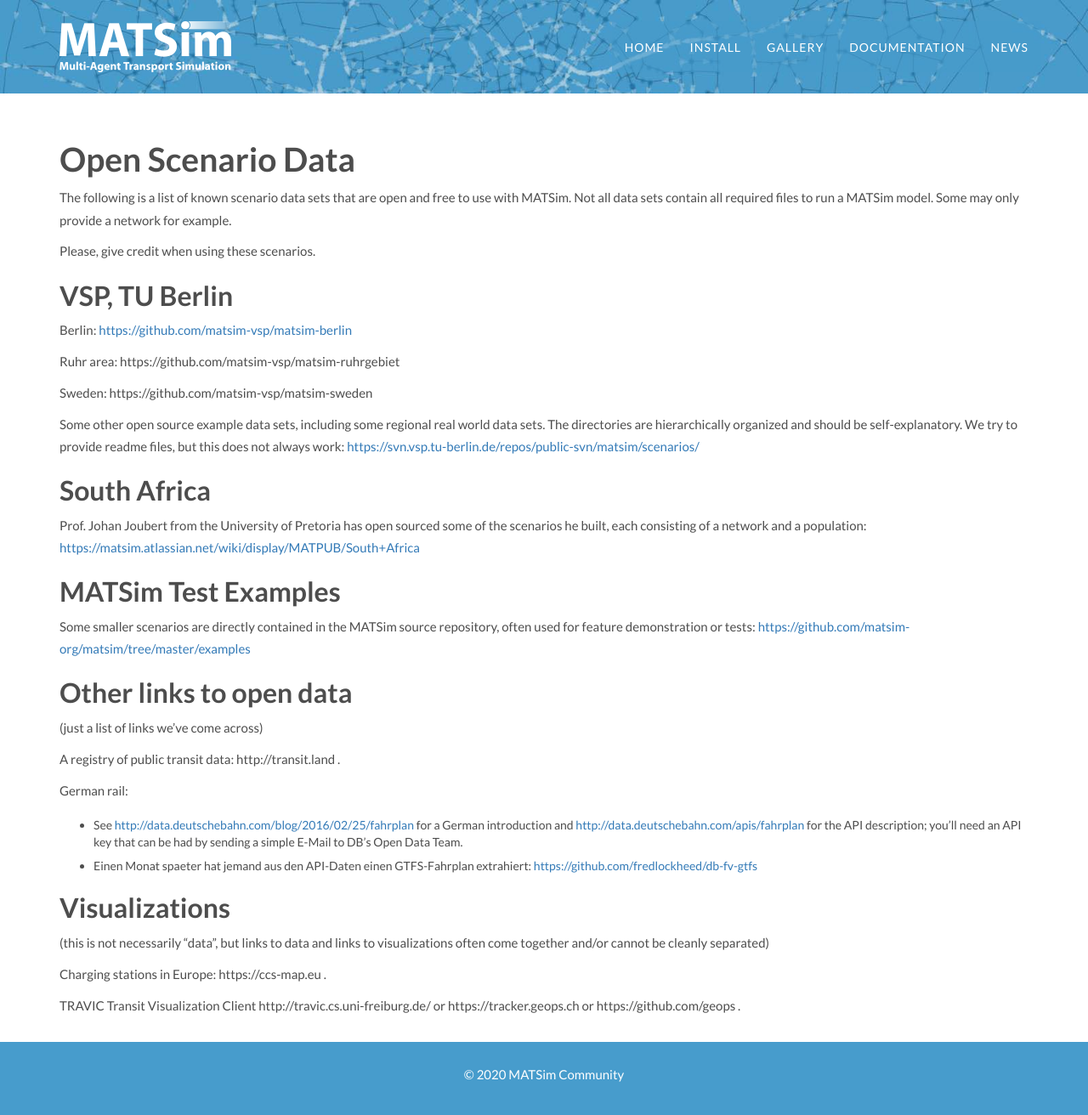
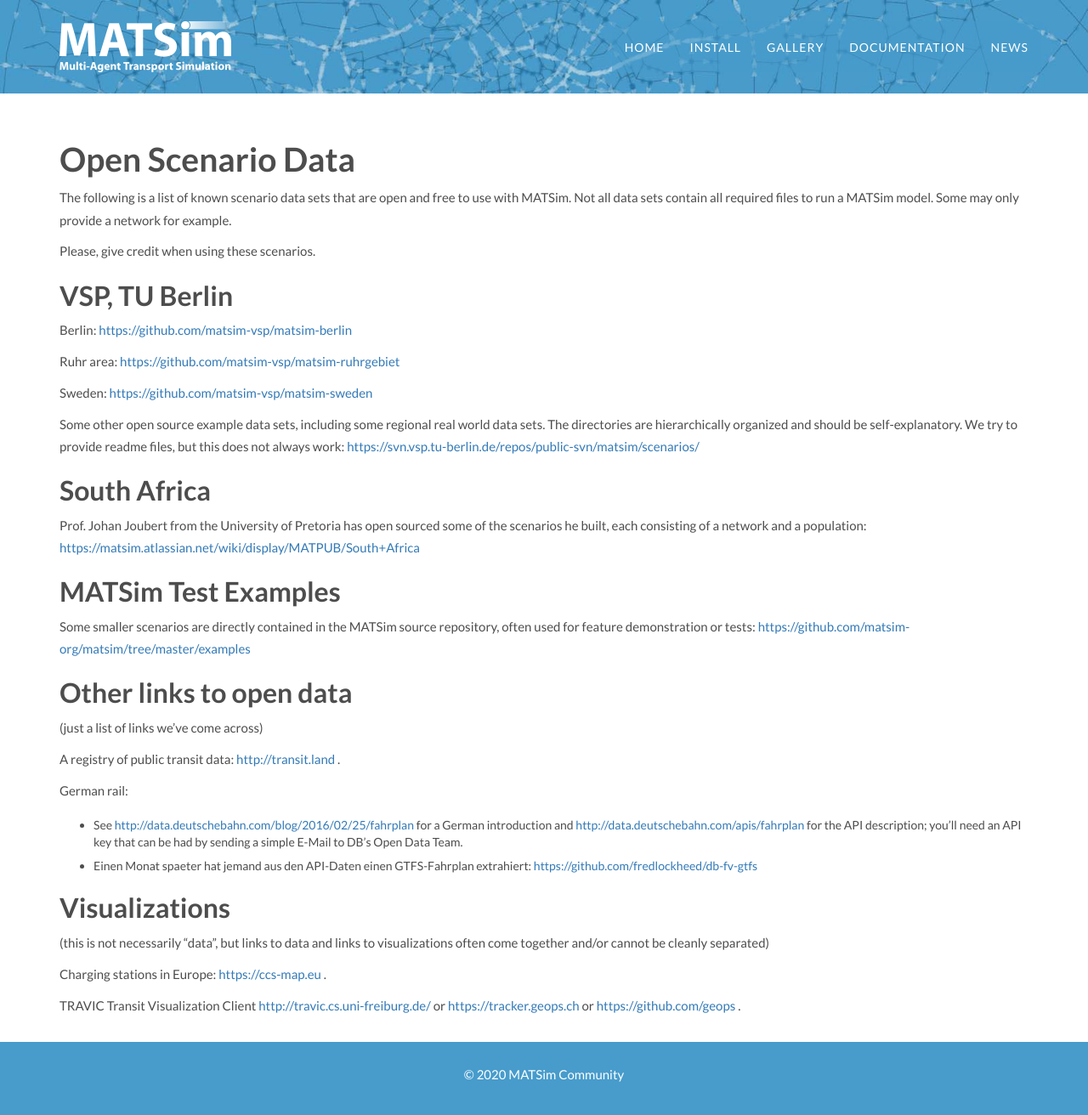
Before and after one commit to matsim-org/jekyll-website, a Jekyll site: the page built from open-scenario-data.md, in a window 1280 px wide and 1313 px high. Shown: the whole window at 85% size. Built offline with Jekyll 4.4.1, drawn with Linux system fonts in a browser that asks for light colours; some web fonts are replaced; our own code applies the rules of GitHub Pages for plain Markdown files.

Commit message:
correct/add hyperlinks

```diff
--- a/open-scenario-data.md
+++ b/open-scenario-data.md
@@ -15,9 +15,9 @@
 Berlin:
 <https://github.com/matsim-vsp/matsim-berlin>
 
-Ruhr area: https://github.com/matsim-vsp/matsim-ruhrgebiet
+Ruhr area: <https://github.com/matsim-vsp/matsim-ruhrgebiet>
 
-Sweden: https://github.com/matsim-vsp/matsim-sweden
+Sweden: <https://github.com/matsim-vsp/matsim-sweden>
 
 Some other open source example data sets, including some regional real world data sets. The directories are hierarchically organized and should be self-explanatory. We try to provide readme files, but this does not always work:
 <https://svn.vsp.tu-berlin.de/repos/public-svn/matsim/scenarios/>
@@ -44,7 +44,7 @@
 ------------------------
 (just a list of links we've come across)
 
-A registry of public transit data: http://transit.land .
+A registry of public transit data: <http://transit.land> .
 
 German rail:
 
@@ -57,6 +57,6 @@
 
 (this is not necessarily "data", but links to data and links to visualizations often come together and/or cannot be cleanly separated)
 
-Charging stations in Europe: https://ccs-map.eu .
+Charging stations in Europe: <https://ccs-map.eu> .
 
-TRAVIC Transit Visualization Client http://travic.cs.uni-freiburg.de/ or https://tracker.geops.ch or https://github.com/geops .
+TRAVIC Transit Visualization Client <http://travic.cs.uni-freiburg.de/> or <https://tracker.geops.ch> or <https://github.com/geops> .
```
